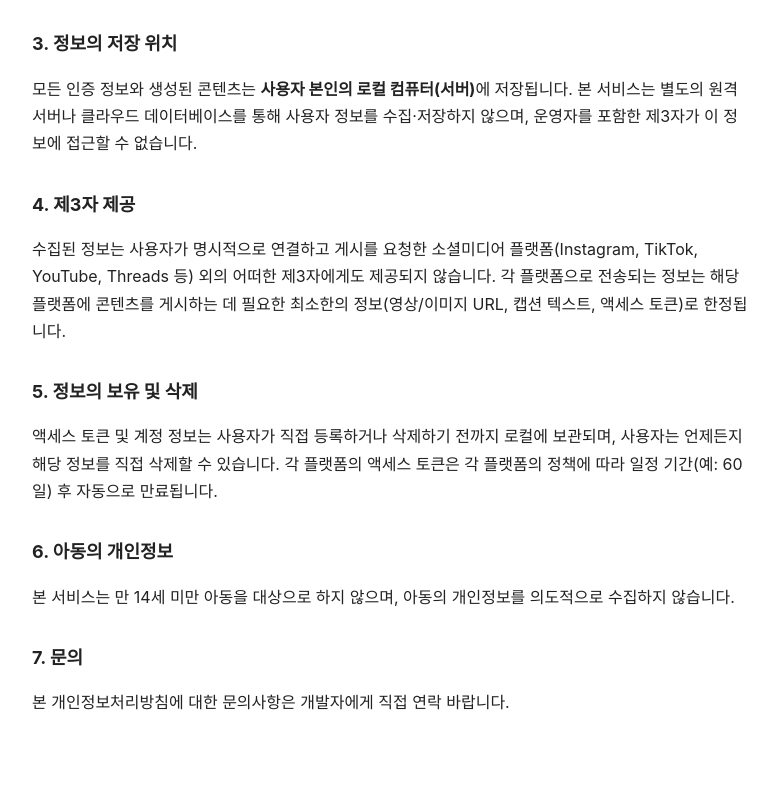
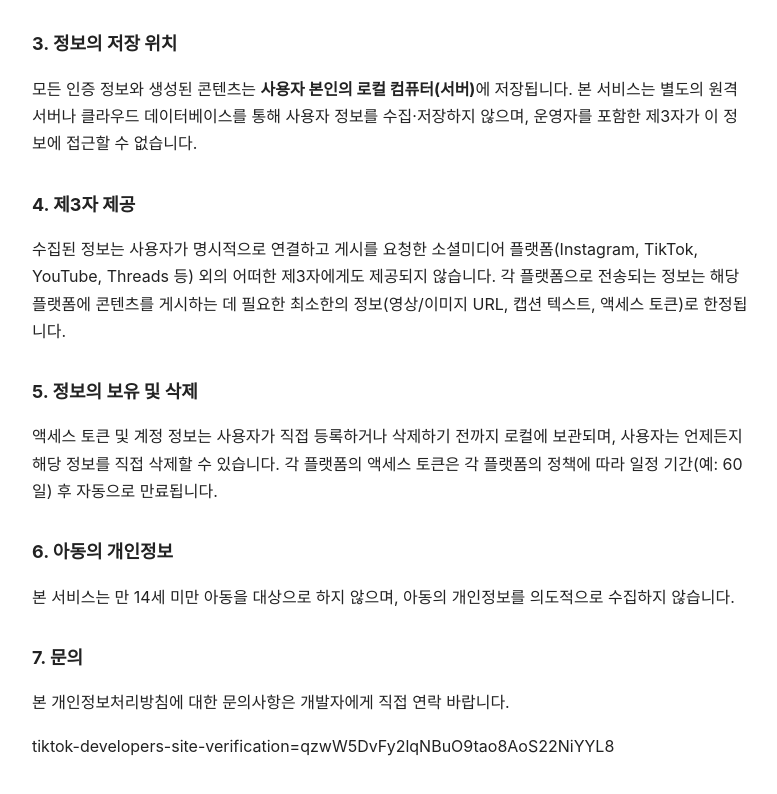
Before and after one commit to consoletevau02-code/consoletevau02, a plain HTML site: page PrivacyPolicy.html in a window 1280 px wide. Shown: the part 635-1429 px from the top of the page, without its empty margins (248-1025 px from the left). Drawn offline with Linux system fonts and the light colour scheme.

Commit message:
Update PrivacyPolicy.html

```diff
--- a/PrivacyPolicy.html
+++ b/PrivacyPolicy.html
@@ -84,6 +84,6 @@ YouTube, Threads 등) 외의 어떠한 제3자에게도 제공되지 않습니
 <p>
 본 개인정보처리방침에 대한 문의사항은 개발자에게 직접 연락 바랍니다.
 </p>
-
+<p>tiktok-developers-site-verification=qzwW5DvFy2lqNBuO9tao8AoS22NiYYL8</p>
 </body>
 </html>
```
